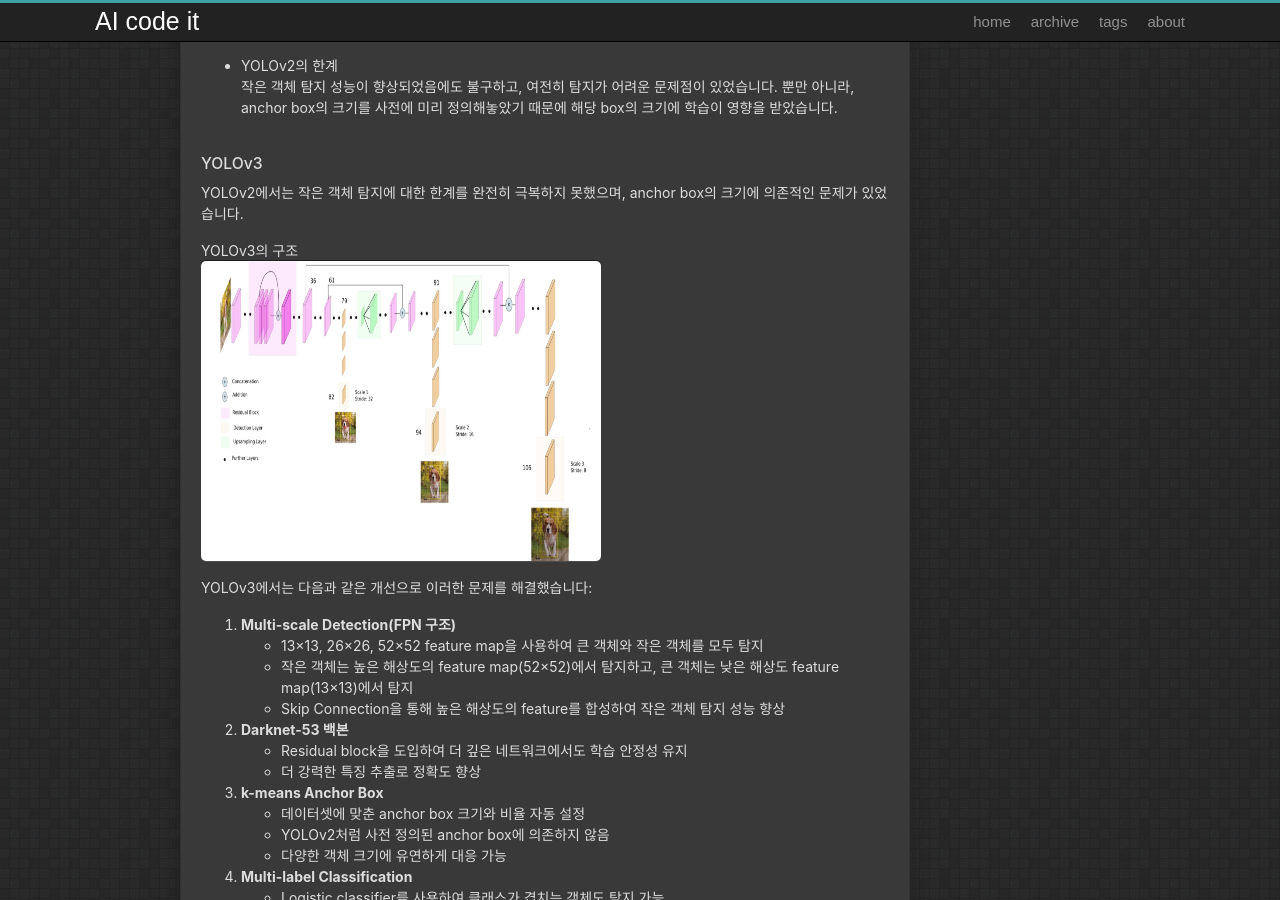
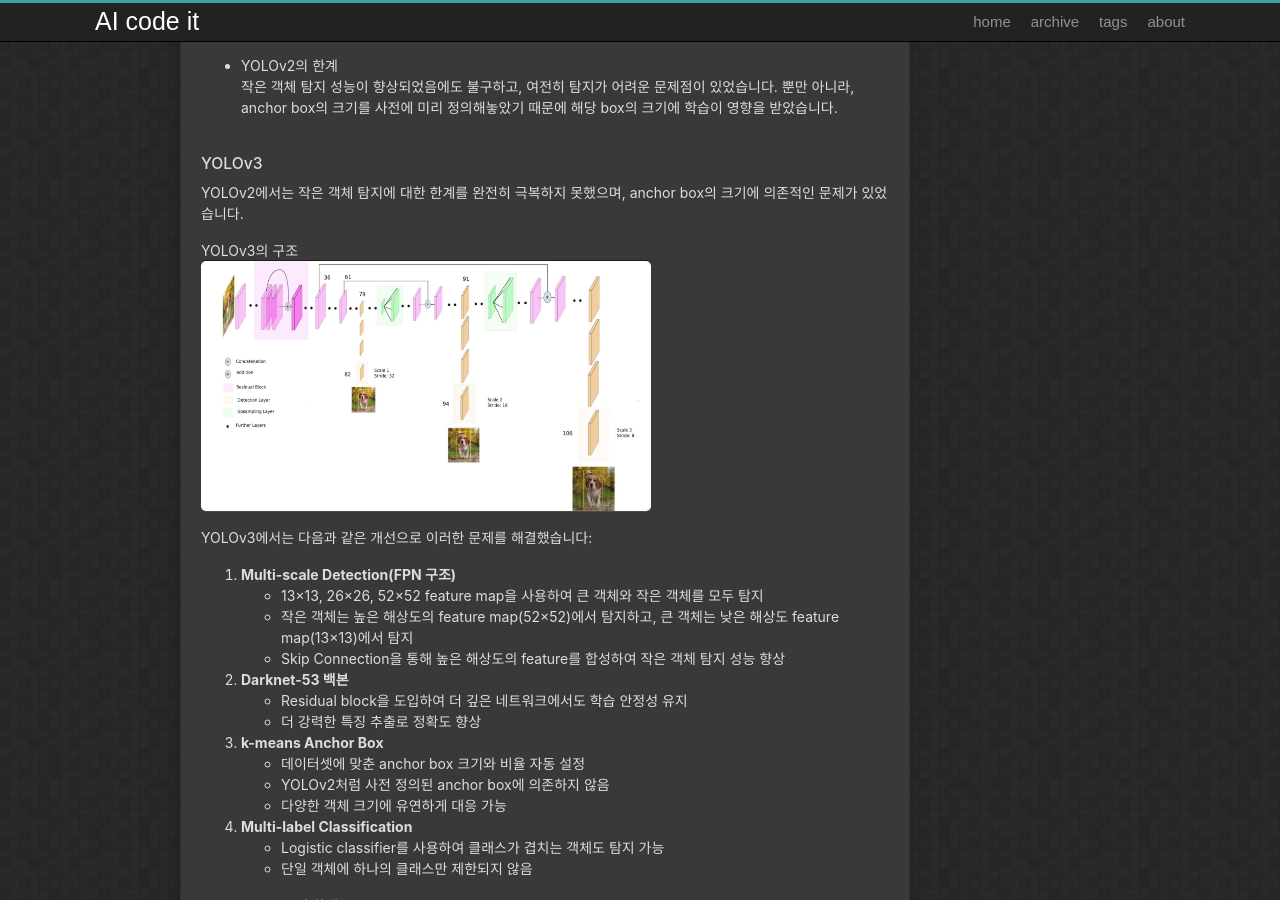
Before and after one commit to Lee-keonhee/AIcodeit, a Jekyll site: the page built from _posts/2025-08-31-weekly_8.md, in a window 1280 px wide and 900 px high, scrolled down 2762 px. Built offline with Jekyll 4.4.1, drawn with Linux system fonts in a browser that asks for light colours.

Commit message:
Update 2025-08-31-weekly_8.md

```diff
--- a/_posts/2025-08-31-weekly_8.md
+++ b/_posts/2025-08-31-weekly_8.md
@@ -87,7 +87,7 @@ YOLOv2에서는 다음과 같은 개선으로 이 문제를 해결했습니다:
 YOLOv2에서는 작은 객체 탐지에 대한 한계를 완전히 극복하지 못했으며, anchor box의 크기에 의존적인 문제가 있었습니다.
 
 YOLOv3의 구조
-<img src="{{"/assets/images/yolov3.jpg" | relative_url }}" width="400" height="300" alt="yolov3">
+<img src="{{"/assets/images/yolov3.jpg" | relative_url }}" width="450" height="250" alt="yolov3">
 
 YOLOv3에서는 다음과 같은 개선으로 이러한 문제를 해결했습니다:
 
```
